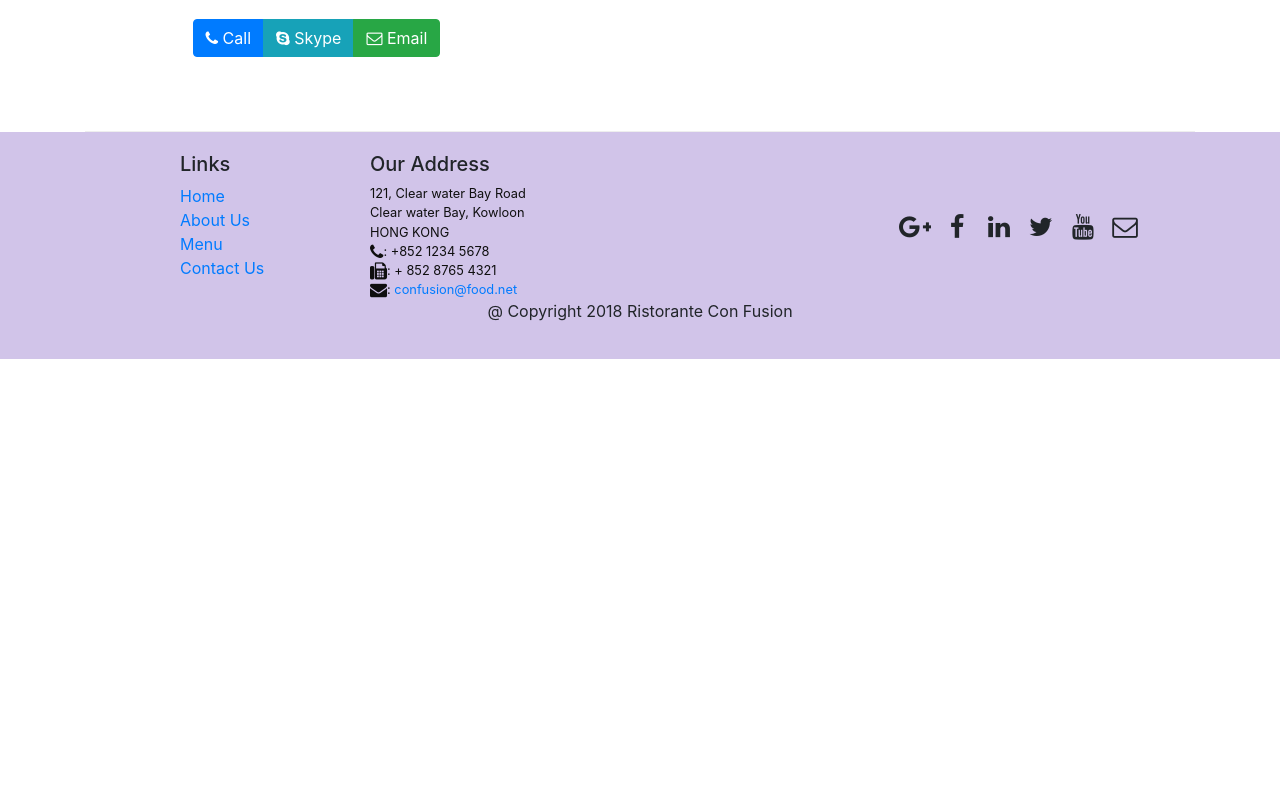
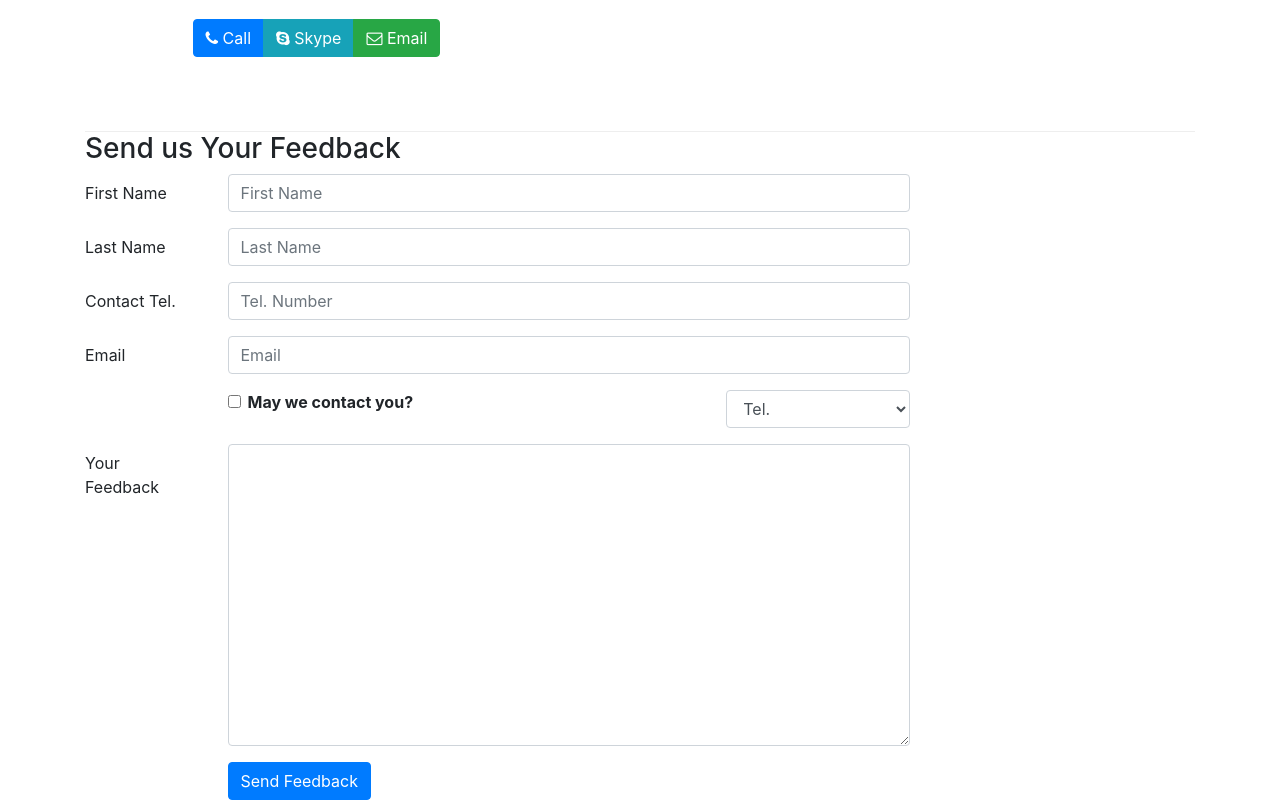
Before and after one commit to hk222c/CoursewithReact, a React (Create React App) app in the folder test-app/: page /contactus in a window 1280 px wide. Shown: the part 740-1542 px from the top of the page. Before the commit the page ends 1099 px from the top, so only its background shows below. Built offline with nearby package versions, Linux system fonts and the light colour scheme.

Commit message:
Control Forms
Creating forms with the use of react components

```diff
--- a/test-app/src/components/AboutComponent.js
+++ b/test-app/src/components/AboutComponent.js
@@ -80,7 +80,7 @@
             <Media left className="col-12 col-md-2">
                 <Media object src={leader.image} alt={leader.name} />
             </Media>
-            <Media body>
+            <Media body className="col-12 col-md-9">
                 <Media heading >
                     {leader.name}
                 </Media>
--- a/test-app/src/components/ContactComponent.js
+++ b/test-app/src/components/ContactComponent.js
@@ -1,8 +1,43 @@
-import React from 'react';
-import { Breadcrumb, BreadcrumbItem } from 'reactstrap';
+import React, { Component } from 'react';
+import { Breadcrumb, BreadcrumbItem, Button, Form, FormGroup, Label, Input, Col } from 'reactstrap';
 import { Link } from 'react-router-dom'
 
-function Contact(props) {
+class Contact extends Component {
+
+    constructor(props) {
+        super(props);
+
+        this.state = {
+            firstname: '',
+            lastname: '',
+            telnum: '',
+            email: '',
+            agree: false,
+            contactType: 'Tel.',
+            message: ''
+        }
+        this.handleSubmit = this.handleSubmit.bind(this);
+        this.handleInputChange = this.handleInputChange.bind(this);
+    }
+
+    handleInputChange(event) {
+        const target = event.target;
+        const value = target.type === 'checkbox' ? target.checked : target.value;
+        const name = target.name;
+
+        this.setState({
+            [name]: value
+        })
+
+    }
+
+    handleSubmit(event) {
+        console.log("Current State is: " + JSON.stringify(this.state));
+        alert("Current State is: " + JSON.stringify(this.state));
+        event.preventDefault();
+    }
+    render() {
+
         return(
             <div className="container">
                 <div className="row">
@@ -46,8 +81,91 @@
                         </div>
                     </div>
                 </div>
+                <div className="row rwo-content">
+                    <div className="col-12">
+                        <h3>Send us Your Feedback</h3>
+                    </div>
+                    <div className="col-12 col-md-9">
+                        <Form onSubmit={this.handleSubmit}>
+                            <FormGroup row>
+                                <Label htmlFor="firstname" md={2}>First Name</Label>
+                                <Col md={10}>
+                                    <Input type="text" id="firstname" name="firstname"
+                                        placeholder="First Name"
+                                        value={this.state.firstname}
+                                        onChange={this.handleInputChange} />
+                                </Col>
+                            </FormGroup>
+                            <FormGroup row>
+                                <Label htmlFor="lastname" md={2}>Last Name</Label>
+                                <Col md={10}>
+                                    <Input type="text" id="lastname" name="lastname"
+                                        placeholder="Last Name"
+                                        value={this.state.lastname}
+                                        onChange={this.handleInputChange} />
+                                </Col>
+                            </FormGroup>
+                            <FormGroup row>
+                                <Label htmlFor="telnum" md={2}>Contact Tel.</Label>
+                                <Col md={10}>
+                                    <Input type="tel" id="telnum" name="telnum"
+                                        placeholder="Tel. Number"
+                                        value={this.state.telnum}
+                                        onChange={this.handleInputChange} />
+                                </Col>
+                            </FormGroup>
+                            <FormGroup row>
+                                <Label htmlFor="email" md={2}>Email</Label>
+                                <Col md={10}>
+                                    <Input type="email" id="email" name="email"
+                                        placeholder="Email"
+                                        value={this.state.email}
+                                        onChange={this.handleInputChange} />
+                                </Col>
+                            </FormGroup>
+                            <FormGroup row>
+                                <Col md={{size: 6, offset: 2}}>
+                                    <FormGroup check>
+                                        <Label check>
+                                            <Input type="checkbox" name="agree"
+                                                checked={this.state.agree}
+                                                onChange={this.handleInputChange} /> {' '}
+                                                <strong>May we contact you?</strong>
+                                        </Label>
+                                    </FormGroup>
+                                </Col>
+                                <Col md={{size: 3, offset: 1}}>
+                                    <Input type="select" name="contactType"
+                                        value={this.state.contactType}
+                                        onChange={this.handleInputChange}>
+                                        <option>Tel.</option>
+                                        <option>Email</option>
+                                        </Input>
+                                </Col>
+                            </FormGroup>
+                            <FormGroup row>
+                                <Label htmlFor="message" md={2}>Your Feedback</Label>
+                                <Col md={10}>
+                                    <Input type="textarea" id="message" name="message"
+                                        rows="12"
+                                        value={this.state.message}
+                                        onChange={this.handleInputChange} />
+                                </Col>
+                            </FormGroup>
+                            <FormGroup row>
+                                <Col md={{size:10, offset: 2}}>
+                                    <Button type="submit" color="primary">
+                                    Send Feedback
+                                    </Button>
+                                </Col>
+                            </FormGroup>
+                        </Form>
+                    </div>
+                </div>
             </div>
         );
+
+    }
 }
 
 export default Contact;
```
Lines whose indentation alone changed are shown as unchanged.
